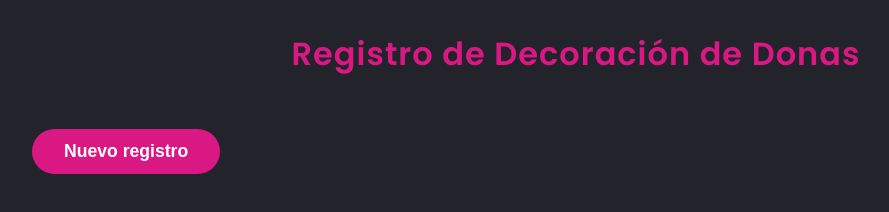
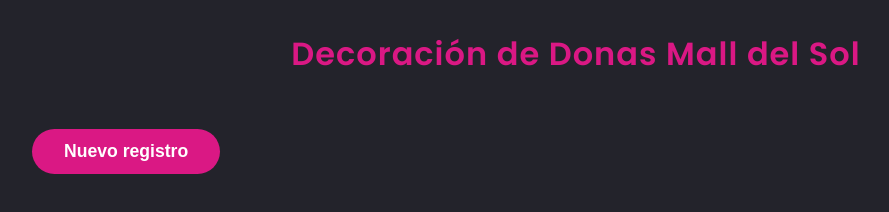
Before and after one commit to ChrissTM03/DecorMallSol, a plain HTML site: page index.html in a window 1280 px wide. Shown: the whole page, without its empty margins (64-953 px from the left). Drawn offline with Linux system fonts and the light colour scheme; no server answers.

Commit message:
Update index.html

```diff
--- a/index.html
+++ b/index.html
@@ -3,11 +3,11 @@
 <head>
   <meta charset="UTF-8">
   <meta name="viewport" content="width=device-width, initial-scale=1">
-  <title>Producción Dunkin' Donuts</title>
+  <title>Producción Dunkin' Mall del Sol</title>
   <link rel="stylesheet" href="styles.css">
 </head>
 <body>
-  <h1>Registro de Decoración de Donas</h1>
+  <h1>Decoración de Donas Mall del Sol</h1>
   <div id="contenedor-tabla">
     <button id="nuevoRegistroBtn">Nuevo registro</button>
     <div id="tabla-registros"></div>
```
